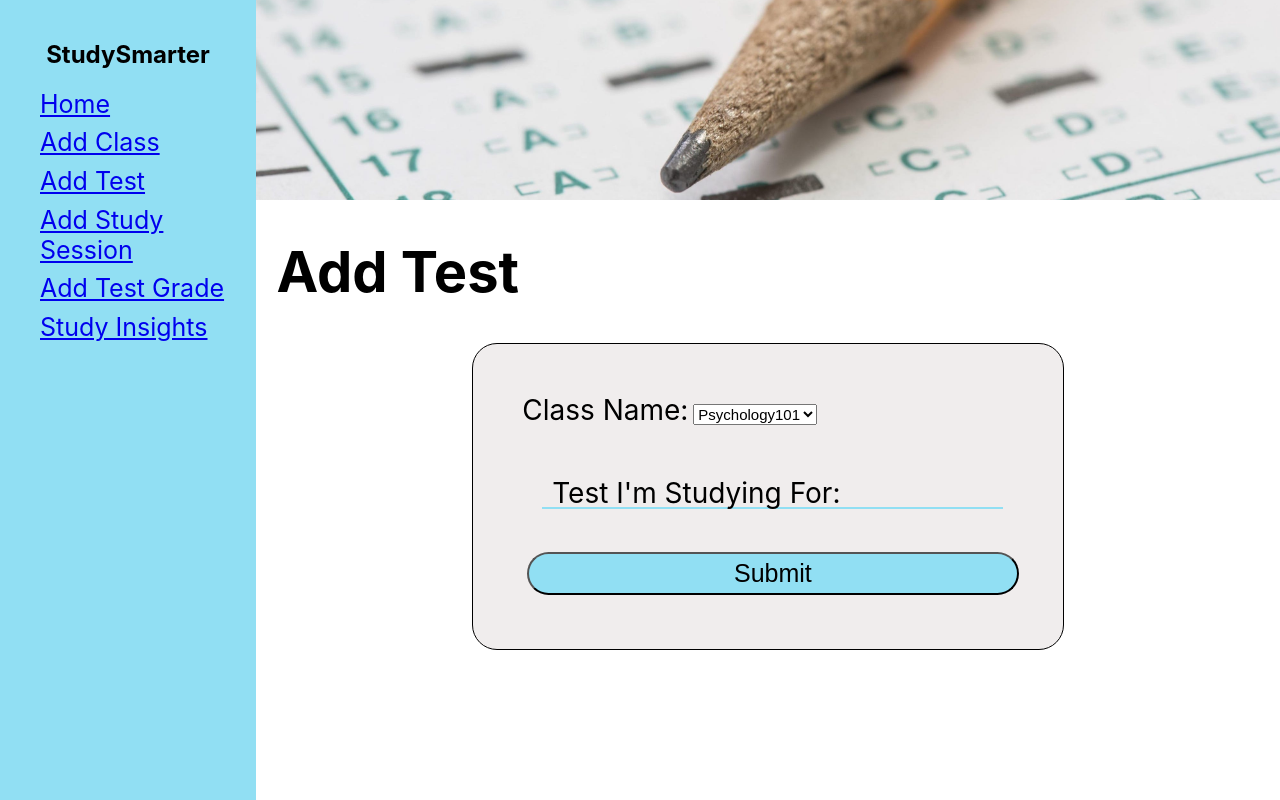
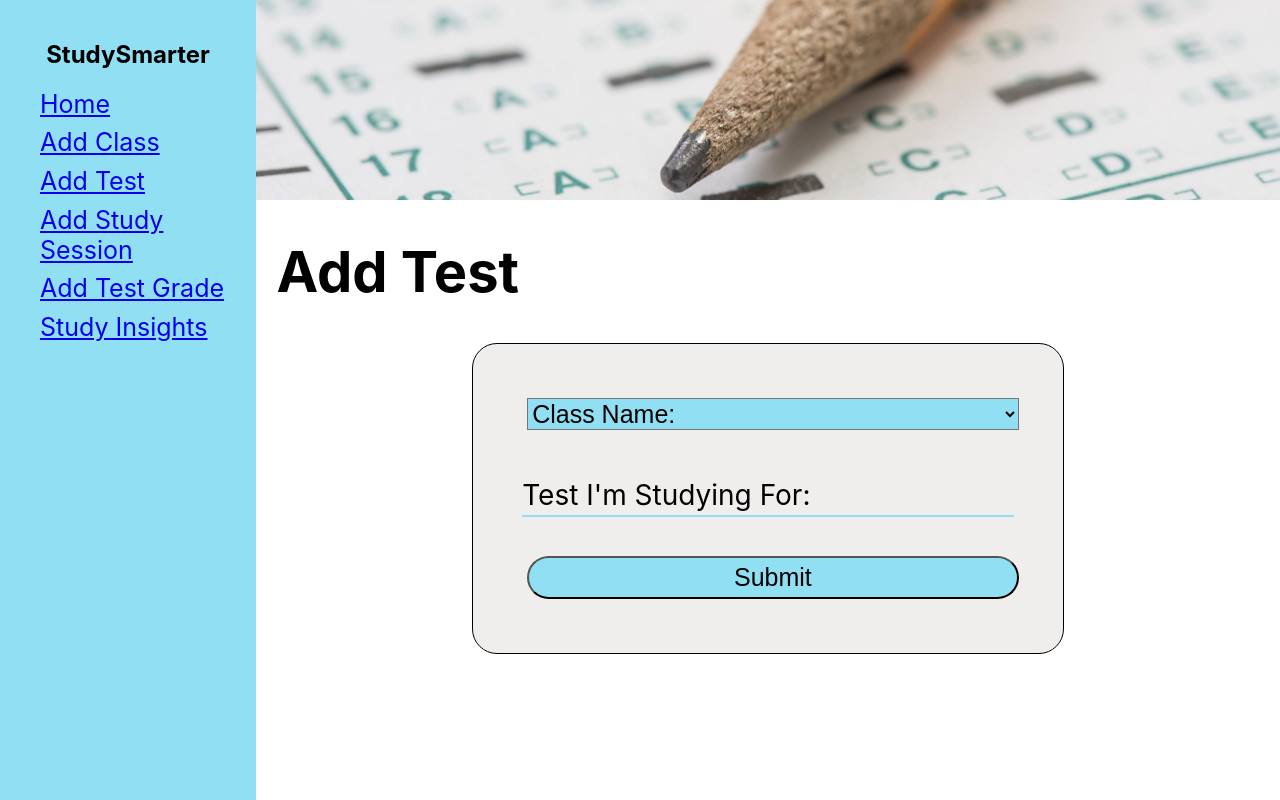
Before and after one commit to cparch/studySmarter, a React (Create React App) app: page /addtest in a window 1280 px wide. Built offline with nearby package versions, Linux system fonts and the light colour scheme.

Commit message:
Update css for inputs

```diff
--- a/src/Components/AddTest.css
+++ b/src/Components/AddTest.css
@@ -6,3 +6,9 @@
   background-size: cover;
   position: relative;
 }
+
+.select {
+  width: 100%;
+  font-size: 25px;
+  background-color: rgb(145, 223, 243);
+}
--- a/src/Components/AddTest.js
+++ b/src/Components/AddTest.js
@@ -14,8 +14,8 @@ const AddTest = (props) => {
           className='addTestForm'
         >
           <label>
-              Class Name:
-              <select name="selectedClass" onChange={props.FormHandler}>
+              <select className='select' name="selectedClass" onChange={props.FormHandler}>
+                <option>Class Name:</option>
                 {props.entireState.classes.map((classes, idx) => (
                   <option key={classes.classTitle} value={idx}>
                     {classes.classTitle}
--- a/src/Components/Reusable Components/Input.css
+++ b/src/Components/Reusable Components/Input.css
@@ -42,30 +42,10 @@ LEVEL 3. PRESENTATION STYLES
 
 .a-field{
   --uiFieldHeight: var(--fieldHeight, 40px);
-  --uiFieldBorderWidth: var(--fieldBorderWidth, 2px);
-  /* --uiFieldBorderColor: var(--fieldBorderColor); */
-  --uiFieldBorderColor: rgb(145, 223, 243);
-
-
-
-
-
-  --uiFieldFontSize: var(--fieldFontSize, 1em);
-  --uiFieldHintFontSize: var(--fieldHintFontSize, 1em);
-
-  --uiFieldPaddingRight: var(--fieldPaddingRight, 15px);
-  --uiFieldPaddingBottom: var(--fieldPaddingBottom, 15px);
-  --uiFieldPaddingLeft: var(--fieldPaddingLeft, 15px);
-
+  width: 100%;
+  border-bottom: rgb(145, 223, 243) 2px solid;
   position: relative;
   box-sizing: border-box;
-  font-size: var(--uiFieldFontSize);
-}
-
-.a-field__input{
-  height: var(--uiFieldHeight);
-  padding: 0 var(--uiFieldPaddingRight) 0 var(--uiFieldPaddingLeft);
-  border-bottom: var(--uiFieldBorderWidth) solid var(--uiFieldBorderColor);
 }
 
 .a-field__input::-webkit-input-placeholder{
@@ -132,7 +112,7 @@ LEVEL 3. PRESENTATION STYLES
 }
 
 .a-field_a1 .a-field__input:focus{
-  border-color: var(--fieldBorderColorActive);
+  border-color: #673AB7;
 }
 
 /* a-field_a2 */
@@ -141,13 +121,10 @@ LEVEL 3. PRESENTATION STYLES
   content: "";
   box-sizing: border-box;
   width: 0;
-  height: var(--uiFieldBorderWidth);
-  background-color: var(--fieldBorderColorActive);
-
+  background-color: #673AB7;
   position: absolute;
   bottom: 0;
   left: 0;
-
   will-change: width;
   transition: width .285s ease-out;
 }
@@ -160,23 +137,6 @@ LEVEL 3. PRESENTATION STYLES
 
 .a-field_a3{
   padding-top: 1.5em;
-}
-
-.a-field_a3 .a-field__label-wrap::after{
-  content: "";
-  box-sizing: border-box;
-  width: 100%;
-  height: 0;
-
-  opacity: 0;
-  border: var(--uiFieldBorderWidth) solid var(--fieldBorderColorActive);
-
-  position: absolute;
-  bottom: 0;
-  left: 0;
-
-  will-change: opacity, height;
-  transition: height .2s ease-out, opacity .2s ease-out;
 }
 
 .a-field_a3 .a-field__input:focus ~ .a-field__label-wrap::after{
@@ -194,41 +154,13 @@ LEVEL 4. SETTINGS
 =====
 */
 
-.field{
-  --fieldBorderColor: #D1C4E9;
-  --fieldBorderColorActive: #673AB7;
-}
-
-/*
-=====
-DEMO
-=====
-*/
-
-/* body{
-  font-family: -apple-system, BlinkMacSystemFont, Segoe UI, Roboto, Open Sans, Ubuntu, Fira Sans, Helvetica Neue, sans-serif;
-  margin: 0;
-
-  min-height: 100vh;
-  display: flex;
-  flex-direction: column;
-} */
 
 .page{
   box-sizing: border-box;
   width: 100%;
   max-width: 1000px;
   margin: auto;
-  padding: 0px 15px;
-
   display: grid;
   grid-gap: 30px;
   align-items: flex-end;
 }
-
-@media (min-width: 481px){
-
-  .page{
-      grid-template-columns: repeat(auto-fill, minmax(250px, 1fr));
-  }
-}
```
